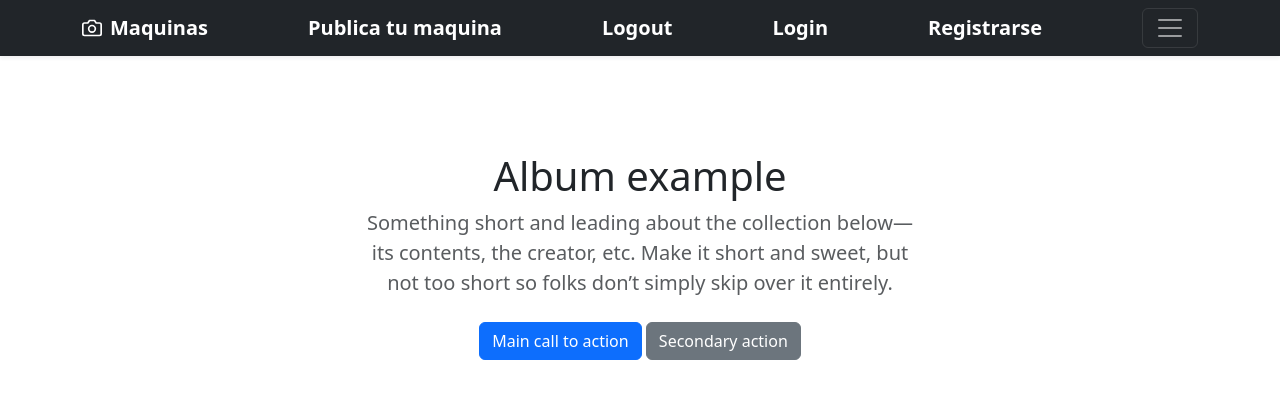
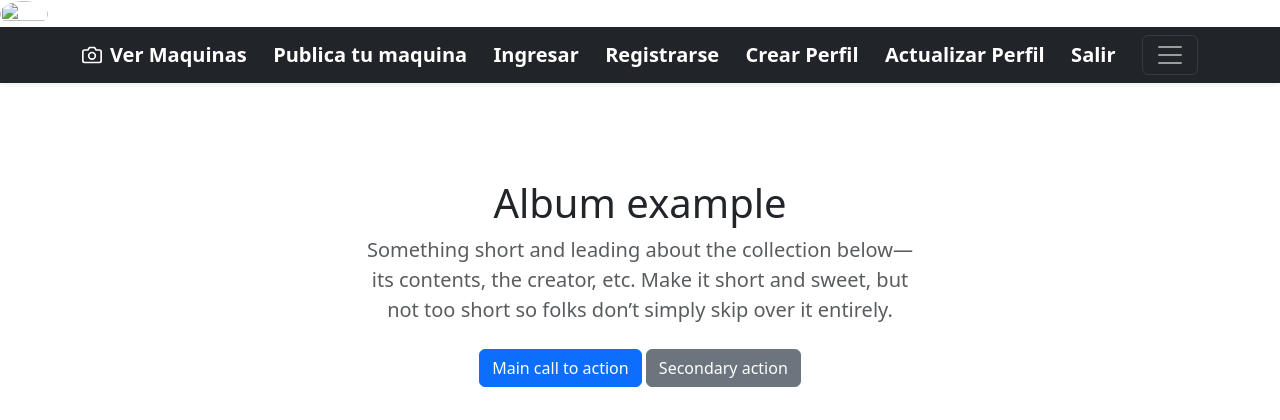
Before and after one commit to lhibarra/Leandro-Ibarra-ProyectoFinal, a Django app: page /maquina/list?next=/profile/create in a window 1280 px wide. Shown: the top 420 px of the page. Run offline with Django 4.2, Linux system fonts and the light colour scheme; data that the repository does not hold is empty; some libraries are stand-ins or nearby versions.

Commit message:
Agregado de login y profile

```diff
--- a/AppMaquinas/templates/AppMaquinas/base.html
+++ b/AppMaquinas/templates/AppMaquinas/base.html
@@ -85,6 +85,9 @@
   <body>
 
 <header>
+
+    <img src="{{user.profile.avatar_url}}" height="100%" width="48px" style="border-radius: 50%;">
+
   <div class="collapse bg-dark" id="navbarHeader">
     <div class="container">
       <div class="row">
@@ -107,22 +110,27 @@
     <div class="container">
       <a href="{% url 'maquina-list' %}" class="navbar-brand d-flex align-items-center">
         <svg xmlns="http://www.w3.org/2000/svg" width="20" height="20" fill="none" stroke="currentColor" stroke-linecap="round" stroke-linejoin="round" stroke-width="2" aria-hidden="true" class="me-2" viewBox="0 0 24 24"><path d="M23 19a2 2 0 0 1-2 2H3a2 2 0 0 1-2-2V8a2 2 0 0 1 2-2h4l2-3h6l2 3h4a2 2 0 0 1 2 2z"></path><circle cx="12" cy="13" r="4"></circle></svg>
-        <strong>Maquinas</strong>
+        <strong>Ver Maquinas</strong>
       </a>
 
         <a href="" class="navbar-brand d-flex align-items-center">
           <strong>Publica tu maquina</strong>
         </a>
 
-        <a href="" class="navbar-brand d-flex align-items-center">
-          <strong>Logout</strong>
+        <a href="{% url 'login' %}" class="navbar-brand d-flex align-items-center">
+          <strong>Ingresar</strong>
         </a>
-
-        <a href="" class="navbar-brand d-flex align-items-center">
-          <strong>Login</strong>
+        <a href="{% url 'signup' %}" class="navbar-brand d-flex align-items-center">
+          <strong>Registrarse</strong>
         </a>
-        <a href="" class="navbar-brand d-flex align-items-center">
-          <strong>Registrarse</strong>
+        <a href="{% url 'profile-create' %}" class="navbar-brand d-flex align-items-center">
+          <strong>Crear Perfil</strong>
+        </a>
+        <a href="{% url 'profile-update' %}" class="navbar-brand d-flex align-items-center">
+          <strong>Actualizar Perfil</strong>
+        </a>
+        <a href="{% url 'logout' %}" class="navbar-brand d-flex align-items-center">
+          <strong>Salir</strong>
         </a>
 
       <button class="navbar-toggler" type="button" data-bs-toggle="collapse" data-bs-target="#navbarHeader" aria-controls="navbarHeader" aria-expanded="false" aria-label="Toggle navigation">
--- a/AppMaquinas/templates/AppMaquinas/maquina_list.html
+++ b/AppMaquinas/templates/AppMaquinas/maquina_list.html
@@ -15,7 +15,8 @@
             <img class="card-img-top" style="height: 225px; width: 100%; display: block;" src="{{maquina.image_url}}"
                 data-holder-rendered="true">
             <div class="card-body">
-                <p class="card-text">{{platillo.detalle}}</p>
+                <p class="card-text">{{maquina.detalle}}</p>
+                <p class="card-text">{{maquina.estado}}</p>
                 <div class="d-flex justify-content-between align-items-center">
                     <div class="btn-group">
 
--- a/AppMaquinas/templates/registration/login.html
+++ b/AppMaquinas/templates/registration/login.html
@@ -1,4 +1,4 @@
-{% extends "PedidosHoy/base.html" %}
+{% extends "AppMaquinas/base.html" %}
 {% load static %}
 
 {% block main %}
--- a/AppMaquinas/templates/registration/logout.html
+++ b/AppMaquinas/templates/registration/logout.html
@@ -1,6 +1,8 @@
-{% extends "PedidosHoy/base.html" %}
+{% extends "AppMaquinas/base.html" %}
+
 {% load static %}
 
 {% block main %}
-<h1>Saliste del sistema</h1>
+    <h1>Saliste del sistema</h1>
+    <p>Vuelve pronto!</p>
 {% endblock %}
--- a/AppMaquinas/templates/registration/signup.html
+++ b/AppMaquinas/templates/registration/signup.html
@@ -1,12 +1,10 @@
-{% extends "PedidosHoy/base.html" %}
+{% extends "AppMaquinas/base.html" %}
 {% load static %}
 
 {% block main %}
 <form method="post">
     {% csrf_token %}
     {{form.as_p}}
-    <input type="submit" value="Ingresar">
+    <input type="submit" value="Registrar">
 </form>
-
-
 {% endblock %}
--- a/AppMaquinas/views.py
+++ b/AppMaquinas/views.py
@@ -1,5 +1,5 @@
 from django.shortcuts import render
-from AppMaquinas.models import Maquina
+from AppMaquinas.models import Maquina, Profile, Mensaje
 from django.urls import reverse_lazy
 from django.views.generic import ListView, DetailView, CreateView, UpdateView, DeleteView
 from django.contrib.auth.views import LoginView, LogoutView
@@ -9,7 +9,41 @@
 def index(request):
     return render(request, "AppMaquinas/index.html")
 
-
+#CRUD Maquinas
 class MaquinaList(ListView):
     model = Maquina
     context_object_name= "maquinas"
+
+#entrar y salir al sistema
+class Login(LoginView):
+    next_page = reverse_lazy("index")
+
+
+class Logout(LogoutView):
+    template_name = "registration/logout.html"
+
+
+class SignUp(CreateView):
+    form_class = UserCreationForm
+    template_name = 'registration/signup.html'
+    success_url = reverse_lazy('maquina-list')
+
+#crear perfil
+
+
+class ProfileCreate(LoginRequiredMixin, CreateView):
+    model = Profile
+    success_url = reverse_lazy("maquina-list")
+    fields = ['avatar']
+
+    def form_valid(self, form):
+        form.instance.user = self.request.user
+        return super().form_valid(form)
+
+class ProfileUpdate(LoginRequiredMixin, UserPassesTestMixin,  UpdateView):
+    model = Profile
+    success_url = reverse_lazy("maquina-list")
+    fields = ['avatar']
+
+    def test_func(self):
+        return Profile.objects.filter(user=self.request.user).exists()
--- a/project/urls.py
+++ b/project/urls.py
@@ -17,10 +17,20 @@
 from django.urls import path
 from django.conf import settings
 from django.conf.urls.static import static
-from AppMaquinas.views import index, MaquinaList
+from AppMaquinas.views import index, MaquinaList, Login, Logout, SignUp, ProfileCreate
 urlpatterns = [
     path('admin/', admin.site.urls),
+    #urls maquinas
     path('', index, name="index"),
     path('maquina/list', MaquinaList.as_view(), name="maquina-list"),
+    #url ingreso sistema
+    path('login/', Login.as_view(), name="login"),
+    path('logout/', Logout.as_view(), name="logout"),
+    path('signup/', SignUp.as_view(), name="signup"),
+    #urls manejo perfil
+    path('profile/create', ProfileCreate.as_view(), name="profile-create"),
+    path('profile/update/<pk>/', ProfileCreate.as_view(), name="profile-update"),
+
+
 ]
 urlpatterns += static(settings.MEDIA_URL, document_root=settings.MEDIA_ROOT)
```
Also changed, not shown: AppMaquinas/models.py (+21 -1 lines), AppMaquinas/templates/AppMaquinas/platillo_confirm_delete.html (deleted, +0 -12 lines), AppMaquinas/templates/AppMaquinas/platillo_form.html (deleted, +0 -11 lines), AppMaquinas/templates/AppMaquinas/profile_form.html (added, +13 -0 lines), AppMaquinas/migrations/0001_initial.py, AppMaquinas/migrations/0002_profile_mensaje.py (added), media/avatares/avatar.jpg (added), media/avatares/avatar2.jpg (added), media/avatares/avatar2_HYTORkZ.jpg (added), media/tools/amoladora_k0VZVF1.jpg (added), media/tools/taladro.jpg (added).
